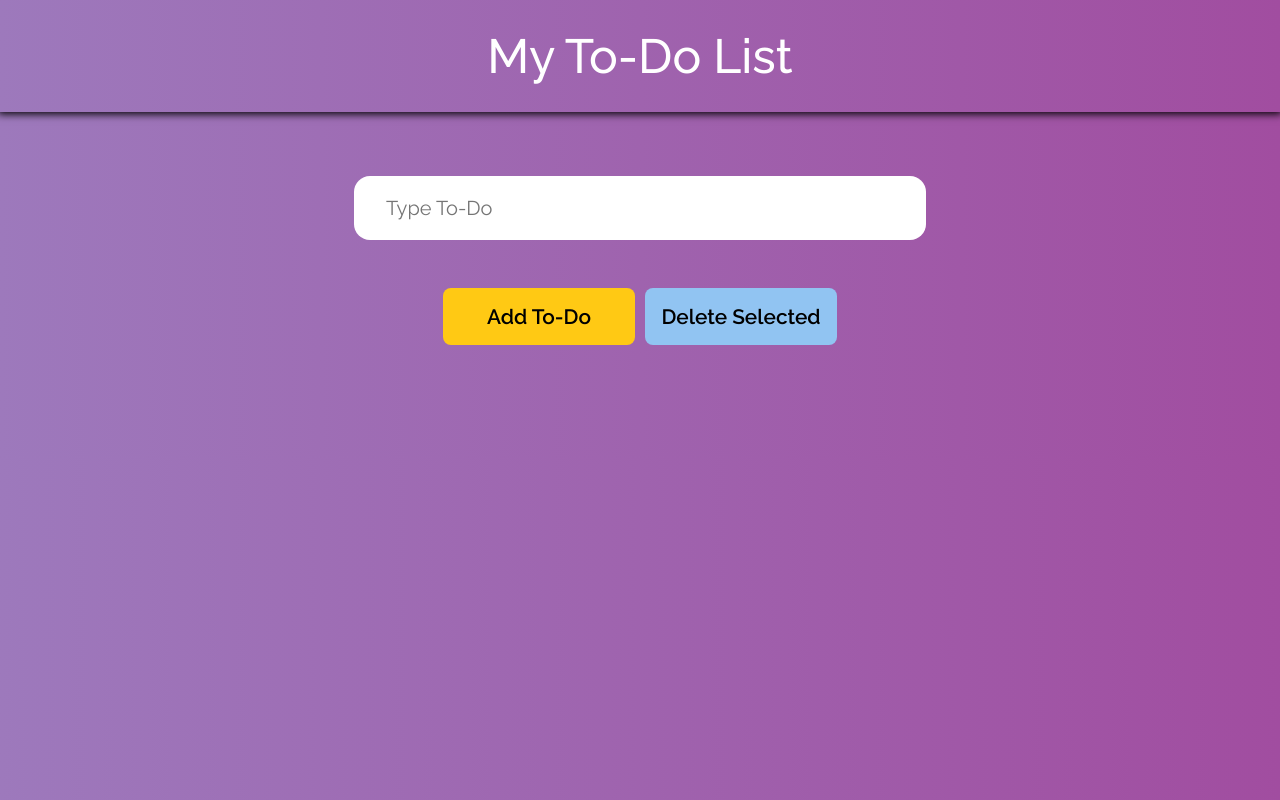
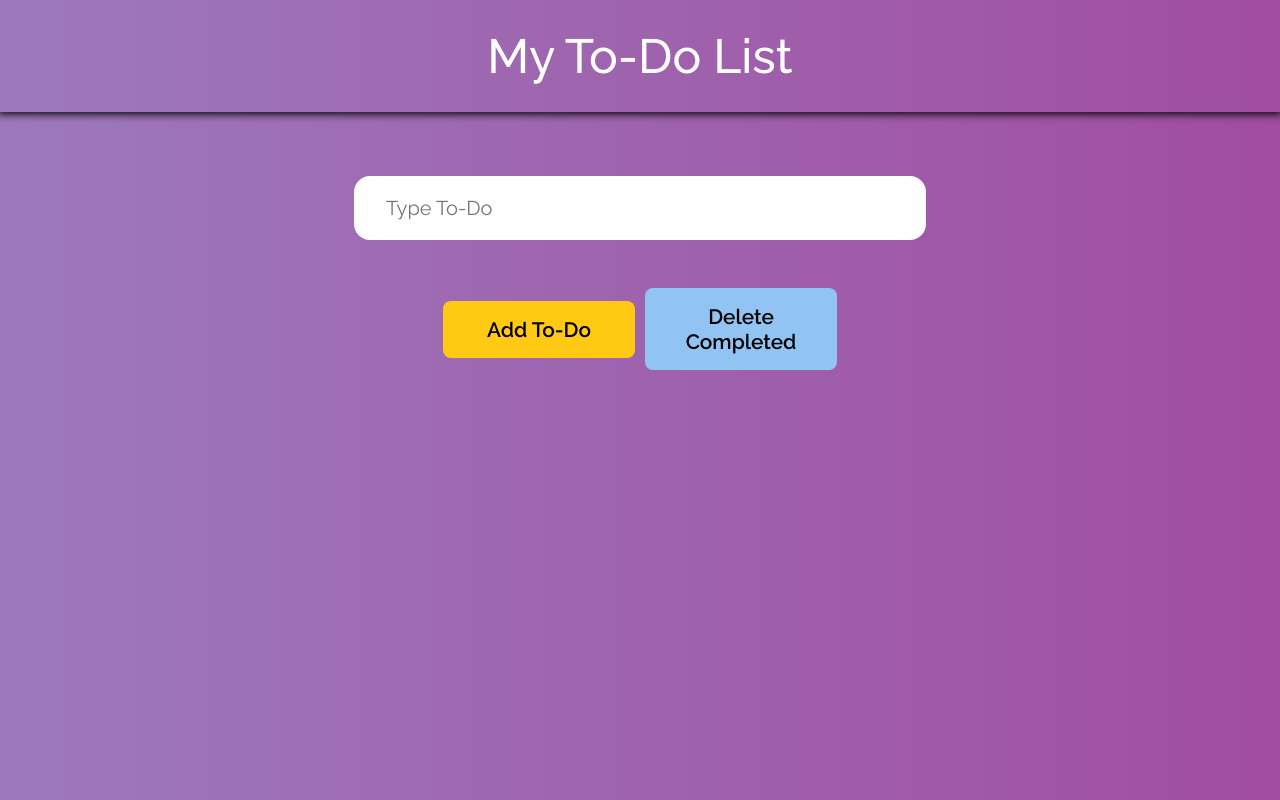
Before and after one commit to mamarmar/to-do-list, a React (Create React App) app: page / in a window 1280 px wide. Built offline with nearby package versions, Linux system fonts and the light colour scheme; the HTML template or start-up script is replaced by a standard one.

Commit message:
button-text

```diff
--- a/src/App.js
+++ b/src/App.js
@@ -101,7 +101,7 @@ function App() {
             onClick={deleteSelected}
             style={{backgroundColor: selectedTodos ? "#FFC914" : "#91C4F2"}}
           >
-            Delete Selected
+            Delete Completed
           </button>
         </div>
 
```
